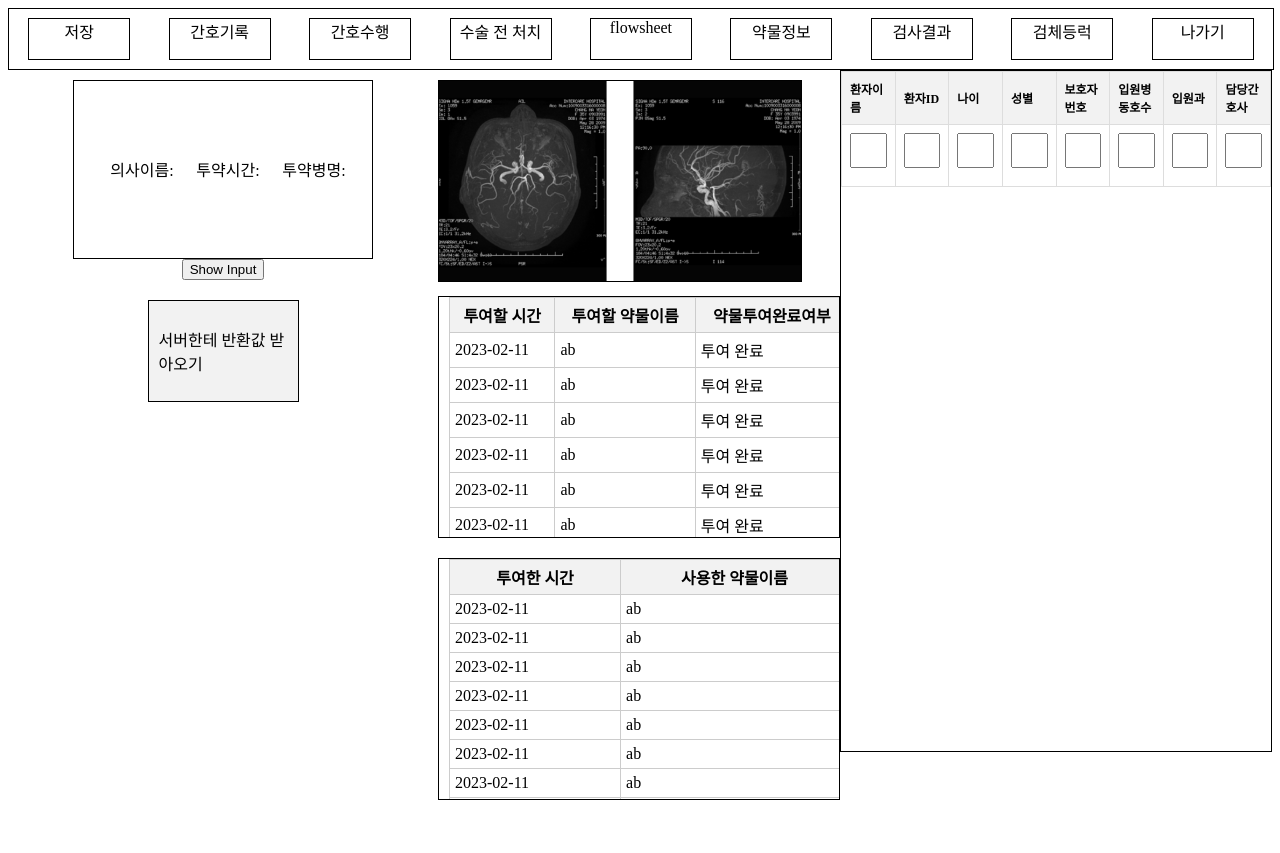
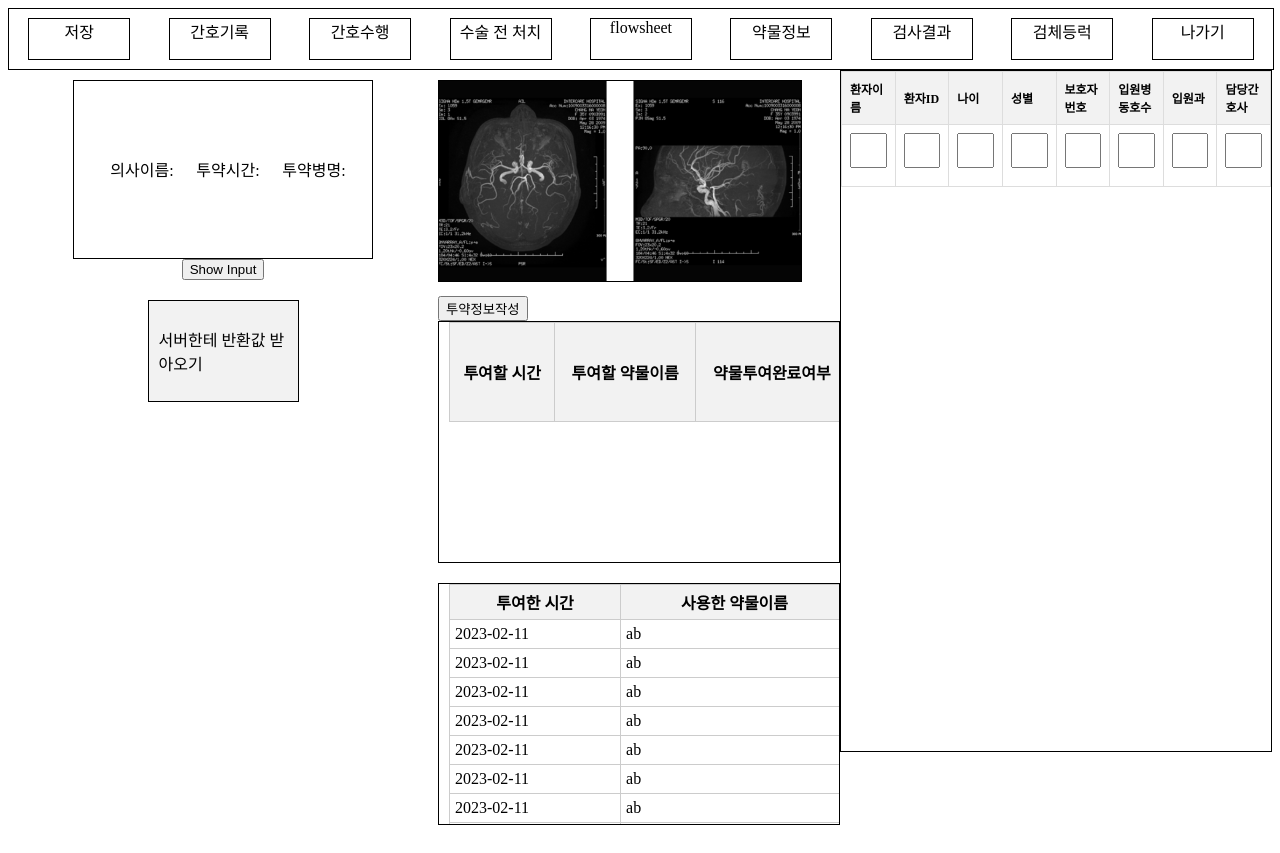
Before and after one commit to UniD3-Hackathon-Team9/Medicassol_web, a React (Create React App) app in the folder medicassol-web/: page / in a window 1280 px wide. Before the commit the page ends 828 px from the top, so only its background shows below. Built offline with nearby package versions, Linux system fonts and the light colour scheme.

Commit message:
모달창

```diff
--- a/medicassol-web/src/Page2.jsx
+++ b/medicassol-web/src/Page2.jsx
@@ -1,64 +1,83 @@
-import React from "react";
+import React, {useState} from "react";
 import * as S from "./Page2.style";
 
+const Modal = ({ onClose, show, setTableData, tableData }) => {
+  const [date, setDate] = useState("");
+  const [time, setTime] = useState("");
+  const [medication, setMedication] = useState("");
+
+  const handleSubmit = () => {
+    const newEntry = {date, time, medication};
+    setTableData([...tableData, newEntry]);
+    onClose(); // 모달 닫기
+  };
+
+  if (!show) {
+    return null;
+  }
+
+  return (
+    <S.Modal>
+      <S.ModalContent>
+        <S.Close onClick={onClose}>&times;</S.Close>
+        <input
+          type="date"
+          value={date}
+          onChange={(e) => setDate(e.target.value)}
+        />
+        <input
+          type="time"
+          value={time}
+          onChange={(e) => setTime(e.target.value)}
+          step="600" // 10분 단위로 설정
+        />
+        <input
+          type="text"
+          placeholder="Medication Name"
+          value={medication}
+          onChange={(e) => setMedication(e.target.value)}
+        />
+        <button onClick={handleSubmit}>Submit</button>
+      </S.ModalContent>
+    </S.Modal>
+  );
+};
+
 function Page2() {
+  const [showModal, setModalShow] = useState(false);
+  const [tableData, setTableData] = useState([]);
   return (
     <S.PageContainer>
       <S.Brain src="/images/brain.png"></S.Brain>
+      <div>
+        <button onClick={() => setModalShow(true)}>투약정보작성</button>
+        <Modal
+          onClose={() => setModalShow(false)}
+          show={showModal}
+          setTableData={setTableData}
+          tableData={tableData}
+        />
+      </div>
+
       <S.ScrollView>
-      <S.Medic>
+        <S.Medic>
           <tr>
             <S.Th>투여할 시간</S.Th>
             <S.Th>투여할 약물이름</S.Th>
             <S.Th>약물투여완료여부</S.Th>
           </tr>
-          <tr>
-            <S.Td>2023-02-11</S.Td>
-            <S.Td>ab</S.Td>
-            <S.Td>투여 완료</S.Td>
-          </tr>
-          <tr>
-            <S.Td>2023-02-11</S.Td>
-            <S.Td>ab</S.Td>
-            <S.Td>투여 완료</S.Td>
-          </tr>
-          <tr>
-            <S.Td>2023-02-11</S.Td>
-            <S.Td>ab</S.Td>
-            <S.Td>투여 완료</S.Td>
-          </tr>
-          <tr>
-            <S.Td>2023-02-11</S.Td>
-            <S.Td>ab</S.Td>
-            <S.Td>투여 완료</S.Td>
-          </tr>
-          <tr>
-            <S.Td>2023-02-11</S.Td>
-            <S.Td>ab</S.Td>
-            <S.Td>투여 완료</S.Td>
-          </tr>
-          <tr>
-            <S.Td>2023-02-11</S.Td>
-            <S.Td>ab</S.Td>
-            <S.Td>투여 완료</S.Td>
-          </tr>
-          <tr>
-            <S.Td>2023-02-11</S.Td>
-            <S.Td>ab</S.Td>
-            <S.Td>투여 완료</S.Td>
-          </tr>
-          <tr>
-            <S.Td>2023-02-11</S.Td>
-            <S.Td>ab</S.Td>
-            <S.Td>투여 완료</S.Td>
-          </tr>
-          <tr>
-            <S.Td>2023-02-11</S.Td>
-            <S.Td>ab</S.Td>
-            <S.Td>투여 완료</S.Td>
-          </tr>
-        </S.Medic></S.ScrollView>
-        <S.ScrollView>
+          {tableData.map((entry, index) => (
+            <tr key={index}>
+              <S.Td>
+                {entry.date} {entry.time}
+              </S.Td>
+              <S.Td>{entry.medication}</S.Td>
+              <S.Td></S.Td>
+            </tr>
+          ))}
+        </S.Medic>
+      </S.ScrollView>
+      <S.ScrollView>
         <S.Medic>
           <tr>
             <S.Th>투여한 시간</S.Th>
@@ -100,7 +119,8 @@ function Page2() {
             <S.Td>2023-02-11</S.Td>
             <S.Td>ab</S.Td>
           </tr>
-      </S.Medic></S.ScrollView>
+        </S.Medic>
+      </S.ScrollView>
     </S.PageContainer>
   );
 }
--- a/medicassol-web/src/Page2.style.jsx
+++ b/medicassol-web/src/Page2.style.jsx
@@ -9,7 +9,7 @@ export const PageContainer = styled.div`
 export const Brain = styled.img`
   border: 1px solid black;
   margin-bottom: 10px;
-  margin-top: 10px; // Corrected margin-top value
+  margin-top: 10px;
   height: 200px;
 `;
 
@@ -18,29 +18,54 @@ export const Medic = styled.table`
   height: 100px;
   border-collapse: collapse;
   margin-left: 10px;
-  overflow:scroll;
+  overflow: scroll;
 `;
 
-export const ScrollView=styled.div`
-border: 1px solid;
-width:400px;
-height: 30vh;
-margin-bottom:20px;
+export const ScrollView = styled.div`
+  border: 1px solid;
+  width: 400px;
+  height: 30vh;
+  margin-bottom: 20px;
 
-overflow-y: auto; // 세로 스크롤 적용
-overflow-x: hidden; // 가로 스크롤 숨김
-
+  overflow-y: auto; // 세로 스크롤 적용
+  overflow-x: hidden; // 가로 스크롤 숨김
 `;
 
 export const Th = styled.th`
   border: 1px solid #ccc;
   padding: 5px;
   background-color: #f2f2f2;
-  position:sticky;
-  top:0px;
+  position: sticky;
+  top: 0px;
 `;
 
 export const Td = styled.td`
   border: 1px solid #ccc;
   padding: 5px;
+  z-index: 1000;
 `;
+
+export const Modal = styled.div`
+  position: fixed;
+  background-color: black;
+  display: flex;
+  justify-content: center;
+  align-items: center;
+  z-index: 1000;
+`;
+
+export const ModalContent = styled.div`
+  background-color: white;
+  padding: 20px;
+  border-radius: 5px;
+  z-index: 1000;
+  display:flex;
+  flex-direction:column;
+  gap:10px;
+`;
+
+export const Close = styled.span`
+  float: right;
+  cursor: pointer;
+  z-index: 1000;
+`;
```
